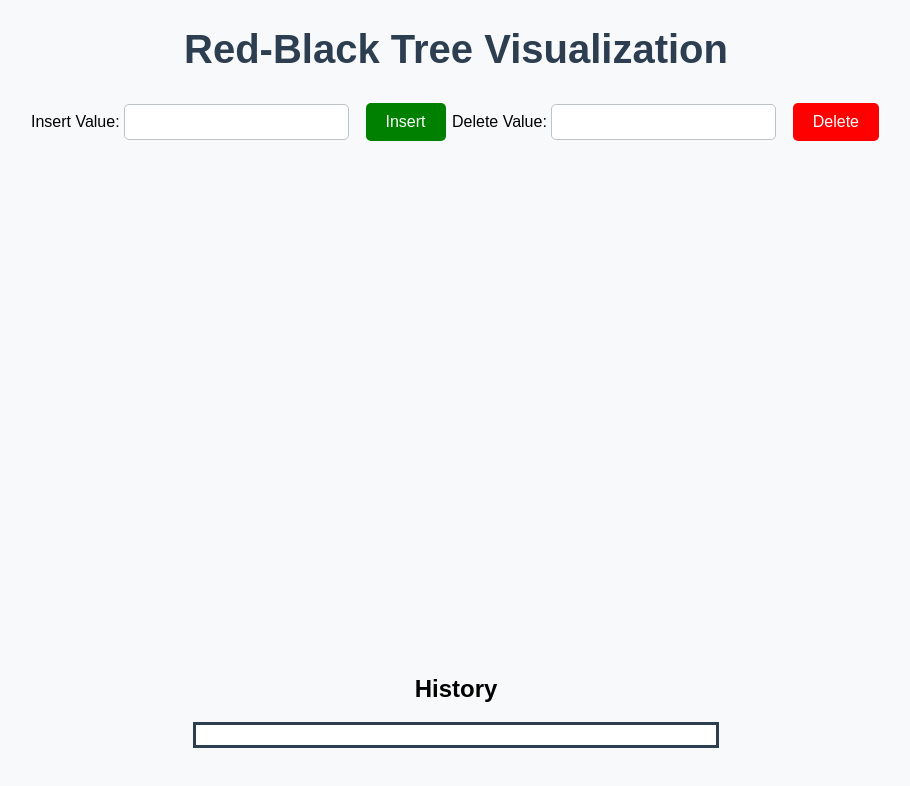
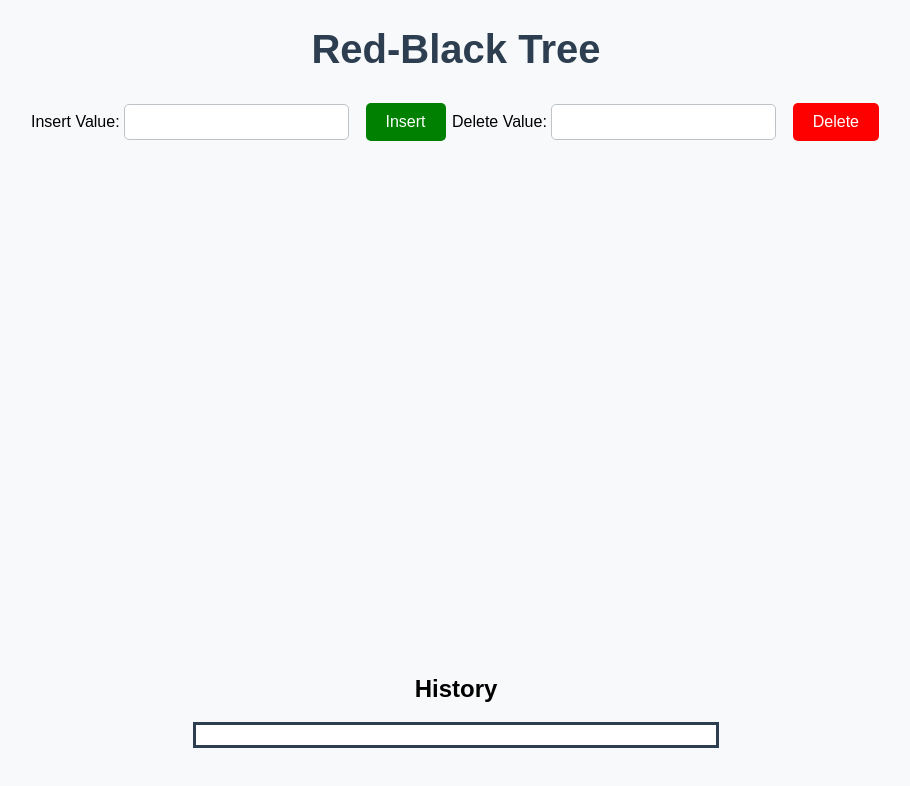
Before and after one commit to tora0001/DSA-reeksamen, a plain HTML site: page index.html in a window 1280 px wide. Shown: the whole page, without its empty margins (184-1094 px from the left). Drawn offline with nearby package versions, Linux system fonts and the light colour scheme.

Commit message:
Update index.html

```diff
--- a/index.html
+++ b/index.html
@@ -3,11 +3,11 @@
   <head>
     <meta charset="UTF-8" />
     <meta name="viewport" content="width=device-width, initial-scale=1.0" />
-    <title>Red-Black Tree Visualization</title>
+    <title>Red-Black Tree</title>
     <link rel="stylesheet" href="styles.css" />
   </head>
   <body>
-    <h1>Red-Black Tree Visualization</h1>
+    <h1>Red-Black Tree</h1>
     <div>
       <label for="value">Insert Value: </label>
       <input type="number" id="value" />
```
